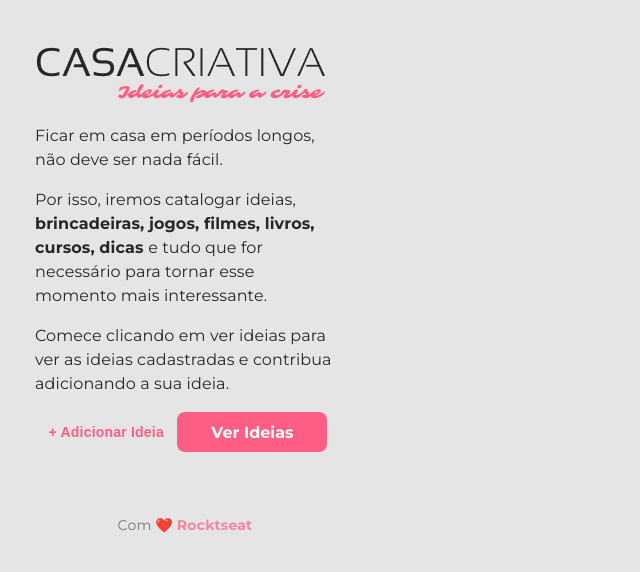
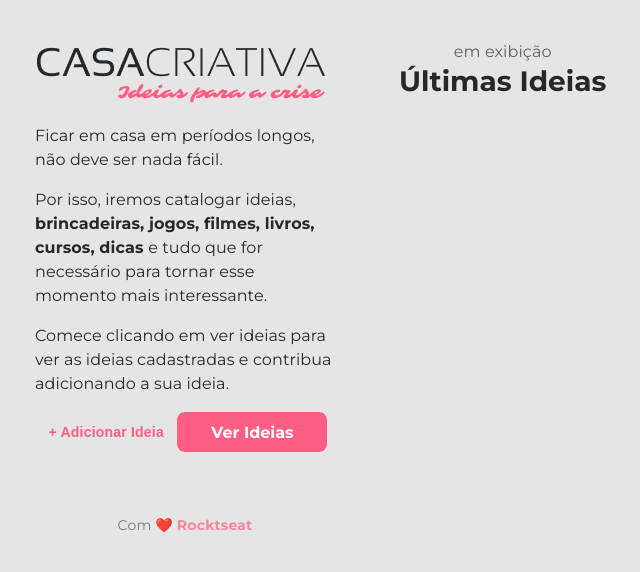
Before and after one commit to brunosigomes/casacriativa, a website: page views/index.html in a window 1280 px wide. Shown: the whole page, without its empty margins (115-755 px from the left). Drawn offline with nearby package versions, Linux system fonts and the light colour scheme; files that its build step writes are made by us from their sources; files whose address does not match are found by name.

Commit message:
Criação do título last ideas

```diff
--- a/public/style.css
+++ b/public/style.css
@@ -323,3 +323,8 @@ section#ideas .idea {
 section#title, section#ideas, footer {
     margin-top: 64px;
 }
+
+.ajuste_exibicao_last_ideas {
+    margin-top: 0px!important;
+    margin-bottom: 20px;
+}
--- a/server.js
+++ b/server.js
@@ -24,7 +24,7 @@ server.get("/", function (req, res) {
 
         let lastIdeas = []
         for (let idea of reverseIdeas) {
-            if (lastIdeas.length < 3) {
+            if (lastIdeas.length < 2) {
                 lastIdeas.push(idea)
             }
         }
--- a/views/index.html
+++ b/views/index.html
@@ -40,6 +40,11 @@
 
 <section id="last-ideas">
 
+	<section id="title" class="ajuste_exibicao_last_ideas">
+		<p>em exibição</p>
+		<h1>Últimas Ideias</h1>
+	</section>
+
 	{% include "all_ideas.html" %}
 
 </section>
```
